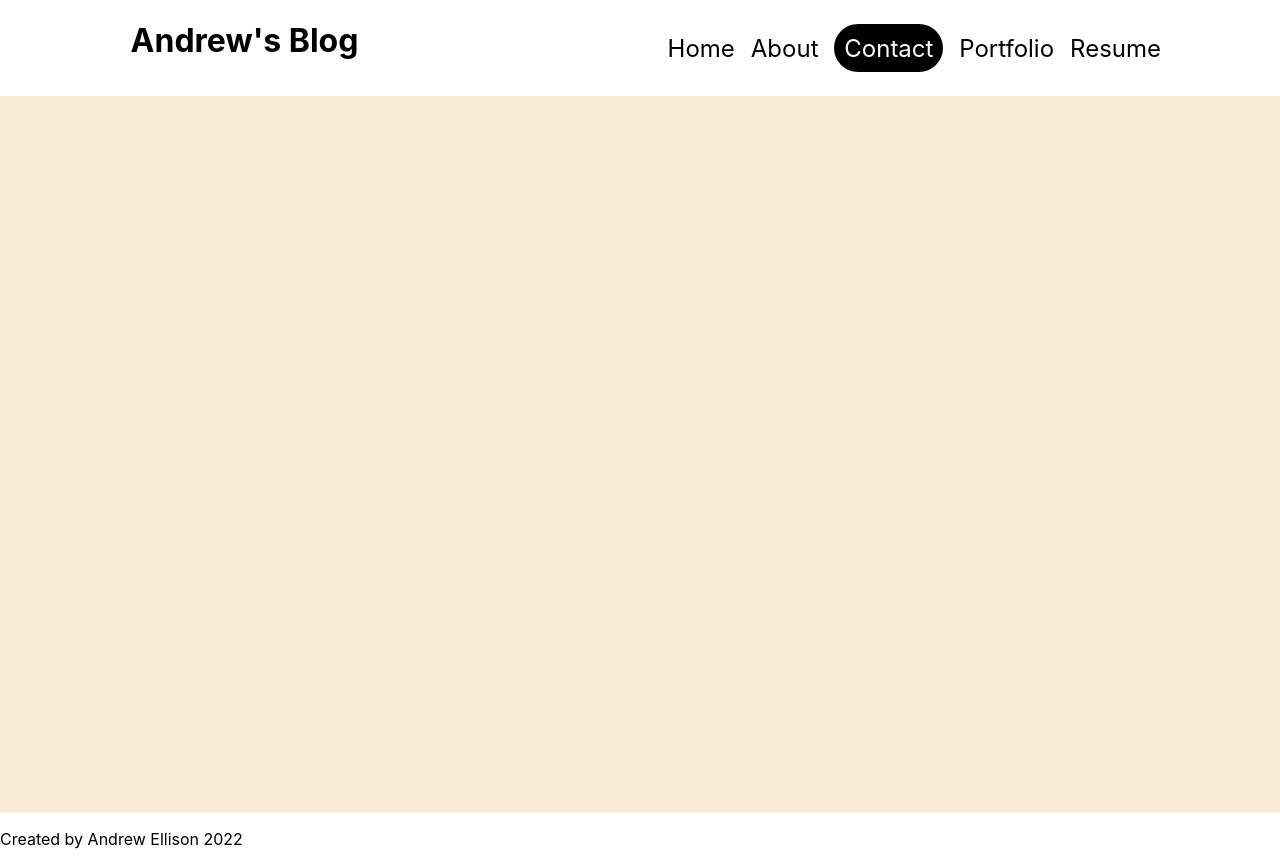
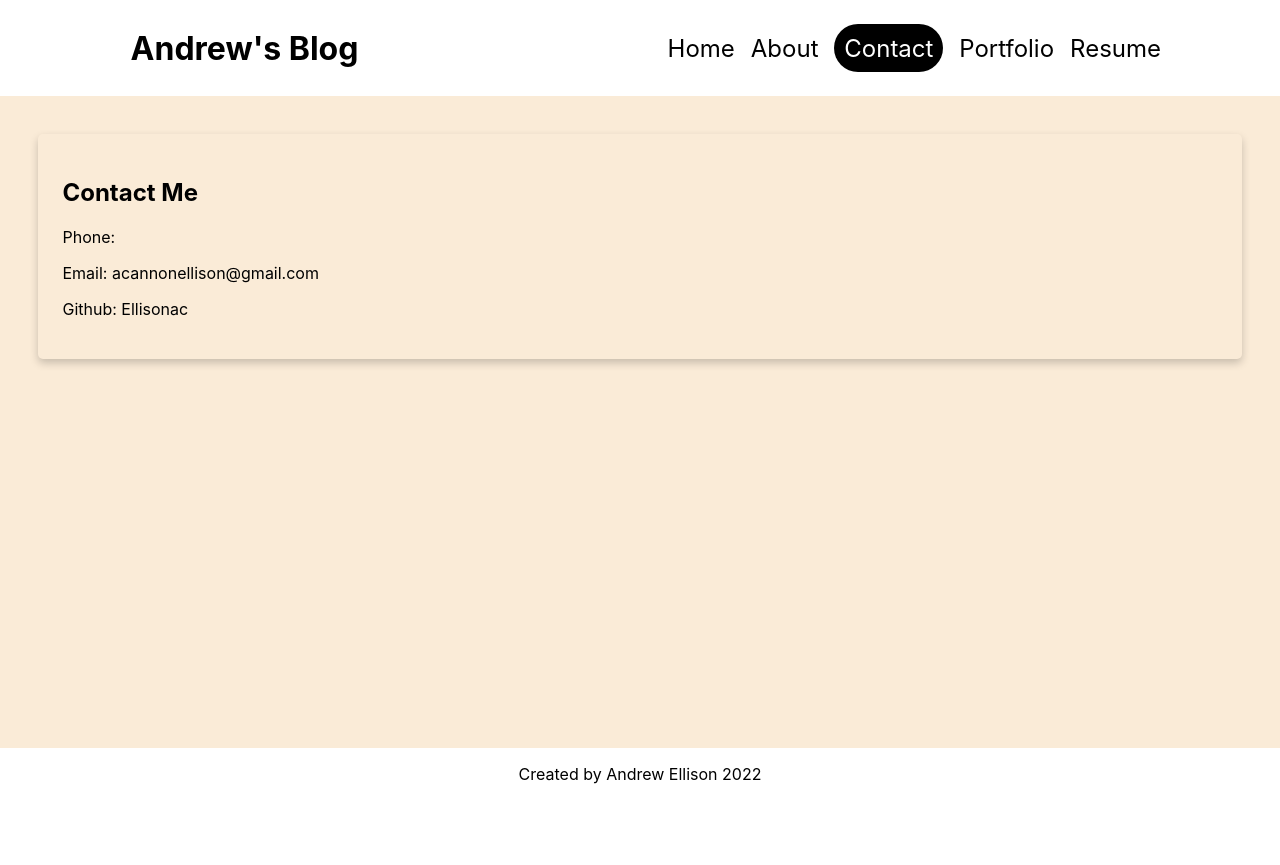
Before and after one commit to Ellisonac/React-Portfolio, a React (Create React App) app: page /contact in a window 1280 px wide. After the commit the page ends 800 px from the top, so only its background shows below. Built offline with nearby package versions, Linux system fonts and the light colour scheme.

Commit message:
Change basic layout styles and add cards to each section

```diff
--- a/src/App.css
+++ /dev/null
@@ -1,38 +0,0 @@
-.App {
-  text-align: center;
-}
-
-.App-logo {
-  height: 40vmin;
-  pointer-events: none;
-}
-
-@media (prefers-reduced-motion: no-preference) {
-  .App-logo {
-    animation: App-logo-spin infinite 20s linear;
-  }
-}
-
-.App-header {
-  background-color: #282c34;
-  min-height: 100vh;
-  display: flex;
-  flex-direction: column;
-  align-items: center;
-  justify-content: center;
-  font-size: calc(10px + 2vmin);
-  color: white;
-}
-
-.App-link {
-  color: #61dafb;
-}
-
-@keyframes App-logo-spin {
-  from {
-    transform: rotate(0deg);
-  }
-  to {
-    transform: rotate(360deg);
-  }
-}
--- a/src/App.js
+++ b/src/App.js
@@ -1,4 +1,4 @@
-import "./App.css";
+import styles from "./App.module.css";
 import React, { Component } from "react";
 import Header from "./components/Header";
 import Body from "./components/Body";
@@ -8,13 +8,15 @@ import { BrowserRouter as Router } from "react-router-dom";
 class App extends Component {
   render() {
     return (
-      <>
+      <React.Fragment>
         <Router>
-          <Header />
-          <Body />
-          <Footer />
+          <div className={styles.app}>
+            <Header />
+            <Body />
+            <Footer />
+          </div>
         </Router>
-      </>
+      </React.Fragment>
     );
   }
 }
--- /dev/null
+++ b/src/App.module.css
@@ -0,0 +1,6 @@
+.app {
+  height: 100vh;
+  display:flex;
+  flex-direction: column;
+  flex-wrap: nowrap;
+}
--- a/src/components/Body.module.css
+++ b/src/components/Body.module.css
@@ -1,4 +1,5 @@
 .mainContent {
+  flex: 7 1 auto;
   width: 94%;
   height: 80vh;
   background-color: antiquewhite;
--- a/src/components/Footer.js
+++ b/src/components/Footer.js
@@ -1,13 +1,13 @@
 import { Component } from "react";
+import styles from "./Footer.module.css";
 
 class Footer extends Component {
-
   render() {
     return (
-      <div>
+      <div className={styles.footer}>
         <p> Created by Andrew Ellison 2022</p>
       </div>
-    )
+    );
   }
 }
 
--- /dev/null
+++ b/src/components/Footer.module.css
@@ -0,0 +1,4 @@
+.footer {
+  flex: 1 0 auto;
+  text-align: center;
+}
--- a/src/components/Header.module.css
+++ b/src/components/Header.module.css
@@ -1,7 +1,13 @@
 .header {
+  flex: 1 0 auto;
   display: flex;
   flex-direction: row;
   justify-content: space-around;
   width: 100vw;
   height: 6rem;
 }
+
+.header h1 {
+  display: flex;
+  align-items: center;
+}
--- a/src/components/sections/Contact.js
+++ b/src/components/sections/Contact.js
@@ -1,8 +1,16 @@
 import { Component } from "react";
+import Card from "../UI/Card";
 
 class Contact extends Component {
   render() {
-    return <div></div>;
+    return (
+    <Card>
+      <h2>Contact Me</h2>
+      <p>Phone: </p>
+      <p>Email: acannonellison@gmail.com</p>
+      <p>Github: <a href="https://www.github.com/Ellisonac">Ellisonac</a></p>
+    </Card>
+    );
   }
 }
 
--- a/src/components/sections/Home.js
+++ b/src/components/sections/Home.js
@@ -1,8 +1,13 @@
 import { Component } from "react";
+import Card from '../UI/Card'
 
 class Home extends Component {
   render() {
-    return <div></div>;
+    return (
+    <Card>
+      <h2>This is a landing page wow!</h2>
+    </Card>
+    );
   }
 }
 
--- a/src/components/sections/Portfolio.js
+++ b/src/components/sections/Portfolio.js
@@ -4,7 +4,7 @@ import Project from './Project'
 
 class Portfolio extends Component {
 
-  projects = require('../../data/portfolio.json')
+  projects = require('../../data/portfolio.json');
 
   getContent() {
     return this.projects.map((project,index) => {
--- a/src/components/sections/Resume.js
+++ b/src/components/sections/Resume.js
@@ -1,8 +1,14 @@
 import { Component } from "react";
+import Card from "../UI/Card";
 
 class Resume extends Component {
   render() {
-    return <div></div>;
+    return (
+    <Card>
+      <h2>This is my Resume</h2>
+      <p>I used to do some jobs and took some classes</p>
+    </Card>
+    );
   }
 }
 
```
